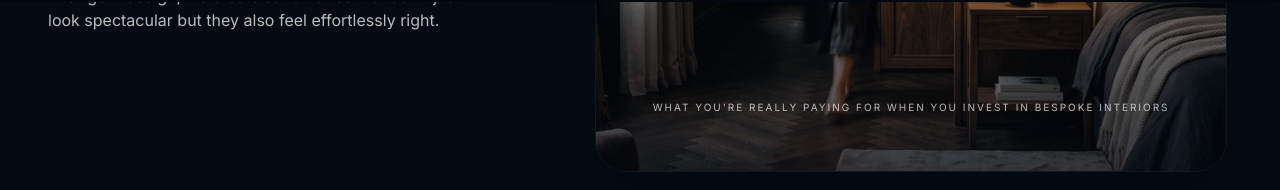
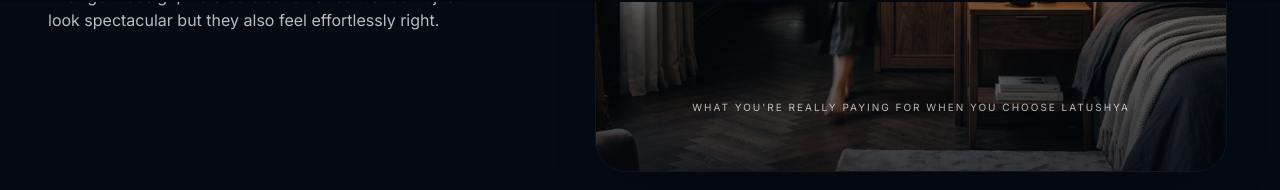
Before and after one commit to rohanjangir31/latushya-website, a React (Vite) app: page / in a window 1280 px wide. Shown: the part 1598-1788 px from the top of the page. Built offline with nearby package versions, Linux system fonts and the light colour scheme.

Commit message:
UI polish: remove hero dark gradient, update philosophy caption

```diff
--- a/src/components/Hero.jsx
+++ b/src/components/Hero.jsx
@@ -96,17 +96,7 @@ export default function Hero() {
           style={{ background: 'rgba(0,0,0,0.18)' }}
         />
 
-        {/* ── DESKTOP PRIMARY TEXT GRADIENT ────────────────────
-            Radial/linear gradient anchored at the LEFT that fades to
-            transparent by 55% width. Only the text zone is dark.
-            Hidden on mobile so it doesn't black out the video. ── */}
-        <div
-          className="absolute inset-0 hidden lg:block pointer-events-none"
-          style={{
-            background:
-              'linear-gradient(to right, rgba(4,2,1,0.97) 0%, rgba(4,2,1,0.88) 22%, rgba(4,2,1,0.64) 38%, rgba(0,0,0,0.14) 56%, transparent 70%)',
-          }}
-        />
+
 
         {/* ── MOBILE SEAMLESS BACKGROUND BLEND ────────────────────
             Gently transitions the upper video area into the lower dark canvas where text sits ── */}
--- a/src/components/Philosophy.jsx
+++ b/src/components/Philosophy.jsx
@@ -84,7 +84,7 @@ export default function Philosophy() {
 
             {/* Bottom Caption */}
             <p className="text-white/70 font-sans text-[8px] lg:text-[10px] tracking-[0.15em] lg:tracking-[0.2em] uppercase text-center font-normal pb-2">
-              What you're really paying for when you invest in bespoke interiors
+              What you're really paying for when you choose Latushya
             </p>
           </div>
 
```
